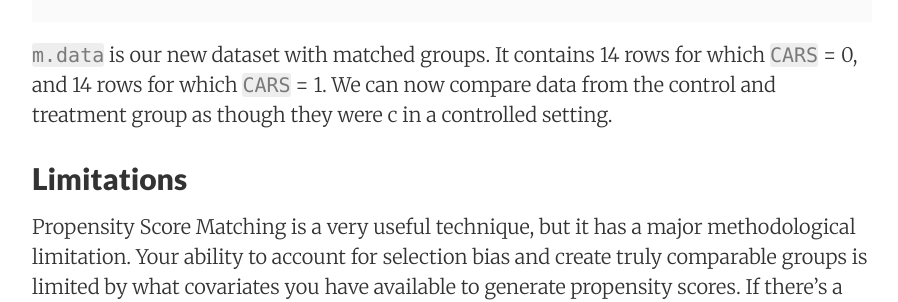
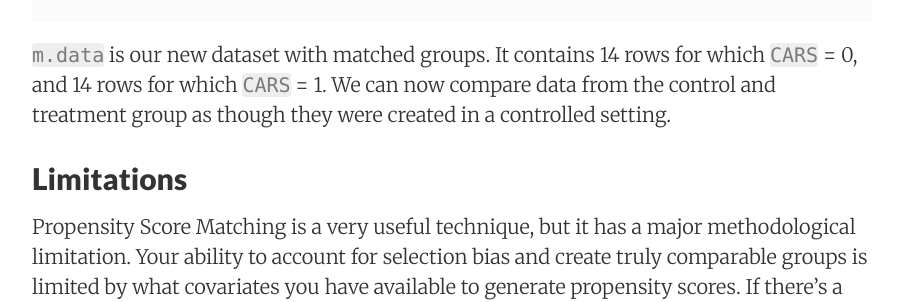
Before and after one commit to sewardlee337/sewardlee337.github.io, a Jekyll site: the page built from blog/_posts/2020-06-20-intro-to-propensity-score-matching.md, in a window 1280 px wide and 900 px high, scrolled down 4733 px. Shown: the part 188-490 px from the top of the window, without its empty margins (188-1086 px from the left). Built offline with Jekyll 4.4.1, drawn with Linux system fonts in a browser that asks for light colours; nearby versions of some CDN libraries; some of the changed text lies outside the part shown.

Commit message:
Fix blog

````diff
--- a/blog/_posts/2020-06-20-intro-to-propensity-score-matching.md
+++ b/blog/_posts/2020-06-20-intro-to-propensity-score-matching.md
@@ -122,7 +122,7 @@ The code above creates the **MatchIt** output object `m.out`. The final step is
 m.data <- match.data(m.out)
 ```
 
-`m.data` is our new dataset with matched groups. It contains 14 rows for which `CARS` = 0, and 14 rows for which `CARS` = 1. We can now compare data from the control and treatment group as though they were c in a controlled setting.
+`m.data` is our new dataset with matched groups. It contains 14 rows for which `CARS` = 0, and 14 rows for which `CARS` = 1. We can now compare data from the control and treatment group as though they were created in a controlled setting.
 
 ## Limitations
 
````
Also changed, not shown: other parts of blog/_posts/2020-06-20-intro-to-propensity-score-matching.md (+1 -1 lines).
